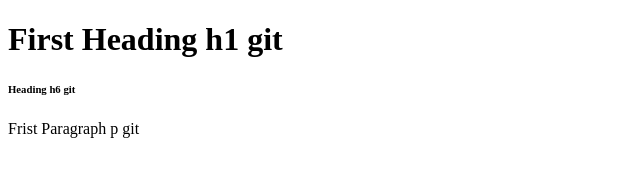
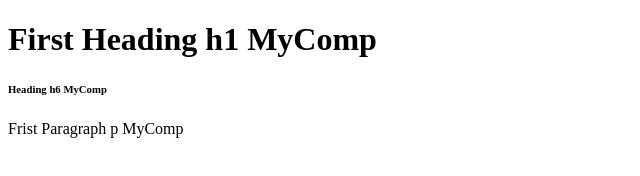
Before and after one commit to Srivallop/ITE220, a plain HTML site: page index.html in a window 1280 px wide. Shown: the whole page, without its empty margins (0-640 px from the left). Drawn offline with Linux system fonts and the light colour scheme.

Commit message:
Add MyComp to Heading and Paragraph

```diff
--- a/index.html
+++ b/index.html
@@ -4,8 +4,8 @@
 <title>My First Page git</title>
 </head>
 <body>
-<h1>First Heading h1 git</h1>
-<h6>Heading h6 git</h6>
-<p> Frist Paragraph p git</p>
+<h1>First Heading h1 MyComp</h1>
+<h6>Heading h6 MyComp</h6>
+<p> Frist Paragraph p MyComp</p>
  </body>
  </html>
```
